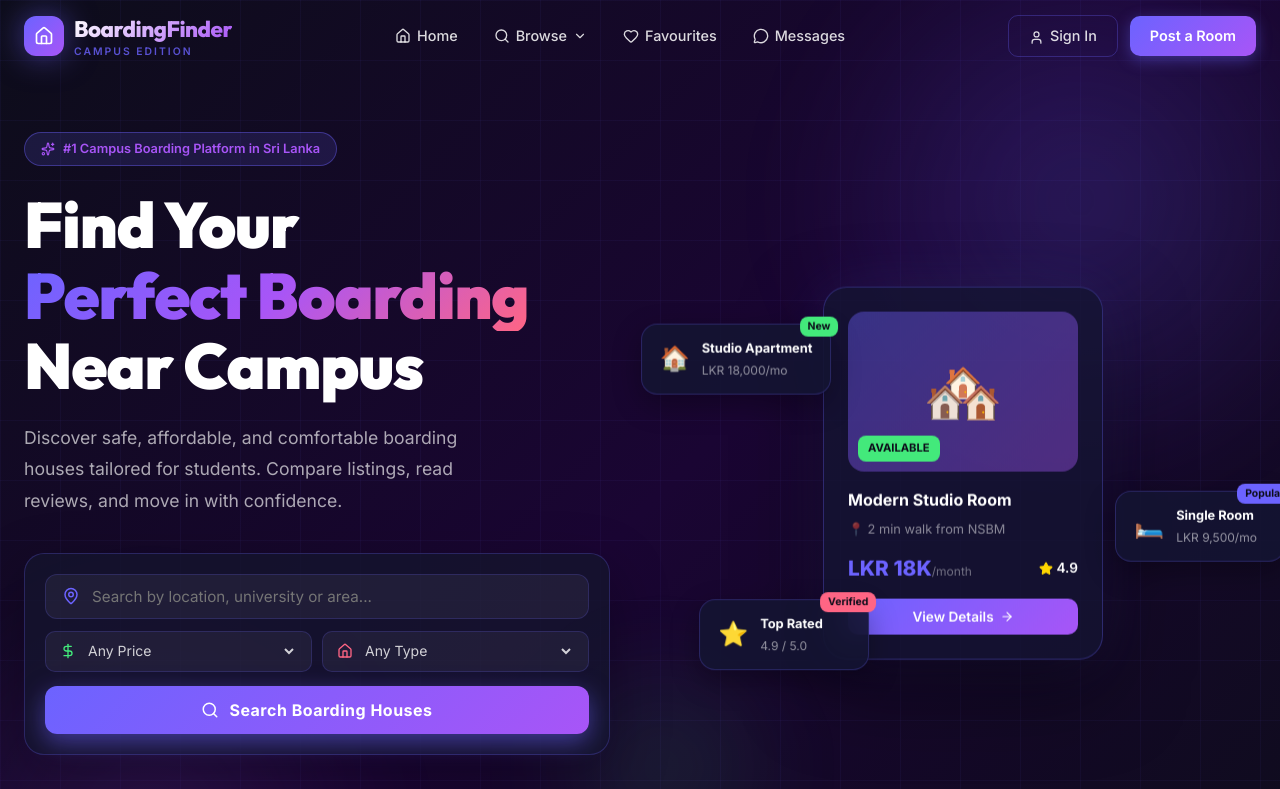
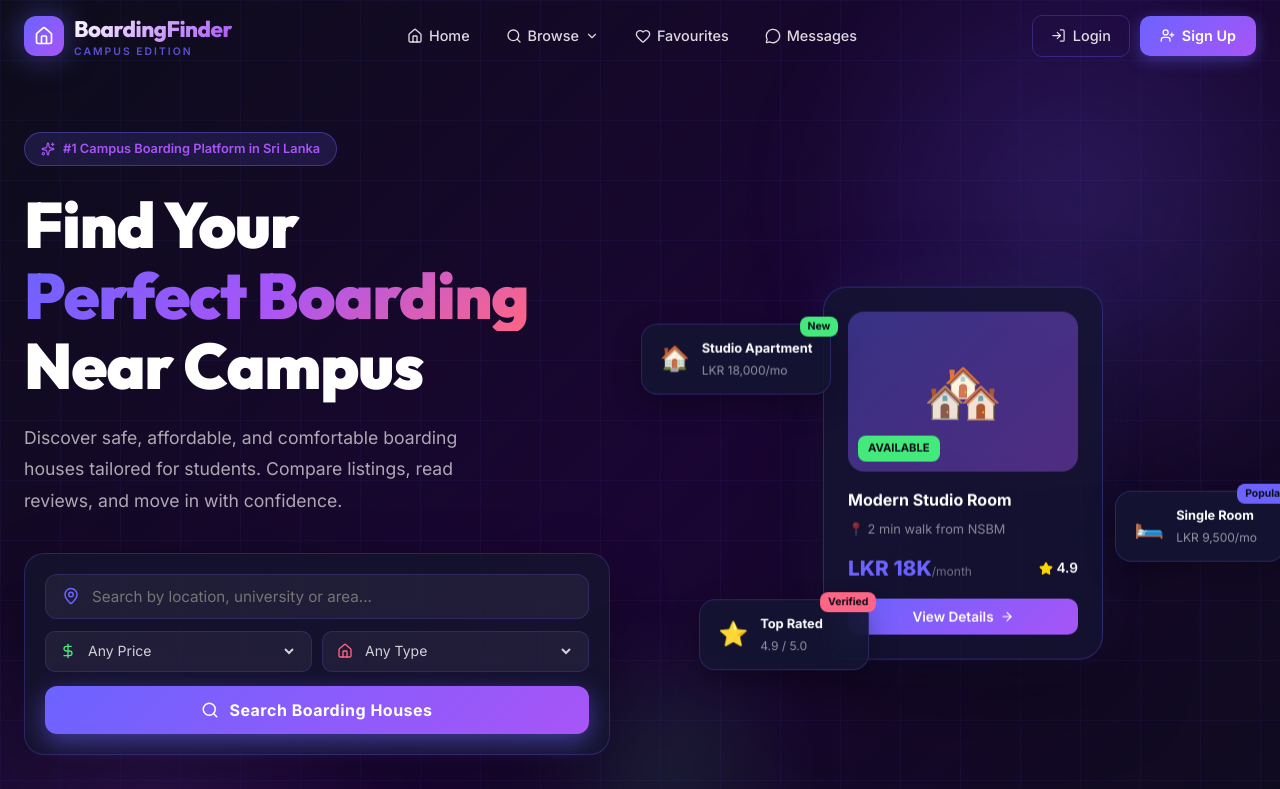
Before and after one commit to madhawadiyanath/unispace-frontend, a React app: page / in a window 1280 px wide. Shown: the top 789 px of the page. Built offline with nearby package versions, Linux system fonts and the light colour scheme; the HTML template or start-up script is replaced by a standard one.

Commit message:
add nav bar to login button and sign up button

```diff
--- a/src/Components/Navbar.tsx
+++ b/src/Components/Navbar.tsx
@@ -1,5 +1,5 @@
 import { useState, useEffect } from 'react';
-import { Menu, X, Home, Search, Heart, MessageCircle, User, ChevronDown } from 'lucide-react';
+import { Menu, X, Home, Search, Heart, MessageCircle, LogIn, UserPlus, ChevronDown } from 'lucide-react';
 
 const Navbar = () => {
   const [isOpen, setIsOpen] = useState(false);
@@ -176,33 +176,47 @@ const Navbar = () => {
         </div>
 
         {/* Auth Buttons */}
-        <div style={{ display: 'flex', alignItems: 'center', gap: '12px' }} className="desktop-nav">
+        <div style={{ display: 'flex', alignItems: 'center', gap: '10px' }} className="desktop-nav">
+          {/* Login Button */}
           <a
-            href="#"
+            href="/login"
             style={{
-              padding: '8px 20px',
+              display: 'flex',
+              alignItems: 'center',
+              gap: '7px',
+              padding: '8px 18px',
               borderRadius: '10px',
               color: 'rgba(255,255,255,0.85)',
               fontSize: '0.9rem',
               fontWeight: 500,
               border: '1px solid rgba(108,99,255,0.3)',
-              transition: 'all 0.2s',
+              transition: 'all 0.25s',
+              background: 'transparent',
             }}
             onMouseEnter={(e) => {
               (e.currentTarget as HTMLElement).style.borderColor = '#6C63FF';
-              (e.currentTarget as HTMLElement).style.background = 'rgba(108,99,255,0.1)';
+              (e.currentTarget as HTMLElement).style.background = 'rgba(108,99,255,0.12)';
+              (e.currentTarget as HTMLElement).style.color = '#fff';
+              (e.currentTarget as HTMLElement).style.transform = 'translateY(-1px)';
             }}
             onMouseLeave={(e) => {
               (e.currentTarget as HTMLElement).style.borderColor = 'rgba(108,99,255,0.3)';
               (e.currentTarget as HTMLElement).style.background = 'transparent';
+              (e.currentTarget as HTMLElement).style.color = 'rgba(255,255,255,0.85)';
+              (e.currentTarget as HTMLElement).style.transform = 'translateY(0)';
             }}
           >
-            <User size={15} style={{ display: 'inline', marginRight: '6px', verticalAlign: 'middle' }} />
-            Sign In
+            <LogIn size={15} />
+            Login
           </a>
+
+          {/* Sign Up Button */}
           <a
-            href="#"
+            href="/register"
             style={{
+              display: 'flex',
+              alignItems: 'center',
+              gap: '7px',
               padding: '8px 20px',
               borderRadius: '10px',
               background: 'linear-gradient(135deg, #6C63FF, #a855f7)',
@@ -210,18 +224,19 @@ const Navbar = () => {
               fontSize: '0.9rem',
               fontWeight: 600,
               boxShadow: '0 4px 15px rgba(108,99,255,0.4)',
-              transition: 'all 0.2s',
+              transition: 'all 0.25s',
             }}
             onMouseEnter={(e) => {
-              (e.currentTarget as HTMLElement).style.transform = 'translateY(-1px)';
-              (e.currentTarget as HTMLElement).style.boxShadow = '0 6px 20px rgba(108,99,255,0.6)';
+              (e.currentTarget as HTMLElement).style.transform = 'translateY(-2px)';
+              (e.currentTarget as HTMLElement).style.boxShadow = '0 8px 22px rgba(108,99,255,0.6)';
             }}
             onMouseLeave={(e) => {
               (e.currentTarget as HTMLElement).style.transform = 'translateY(0)';
               (e.currentTarget as HTMLElement).style.boxShadow = '0 4px 15px rgba(108,99,255,0.4)';
             }}
           >
-            Post a Room
+            <UserPlus size={15} />
+            Sign Up
           </a>
         </div>
 
@@ -277,9 +292,9 @@ const Navbar = () => {
               {link.icon} {link.label}
             </a>
           ))}
-          <div style={{ display: 'flex', gap: '12px', marginTop: '16px' }}>
+          <div style={{ display: 'flex', gap: '10px', marginTop: '16px' }}>
             <a
-              href="#"
+              href="/login"
               style={{
                 flex: 1,
                 textAlign: 'center',
@@ -288,12 +303,17 @@ const Navbar = () => {
                 border: '1px solid rgba(108,99,255,0.4)',
                 color: '#fff',
                 fontWeight: 500,
+                display: 'flex',
+                alignItems: 'center',
+                justifyContent: 'center',
+                gap: '7px',
               }}
             >
-              Sign In
+              <LogIn size={15} />
+              Login
             </a>
             <a
-              href="#"
+              href="/register"
               style={{
                 flex: 1,
                 textAlign: 'center',
@@ -302,9 +322,14 @@ const Navbar = () => {
                 background: 'linear-gradient(135deg, #6C63FF, #a855f7)',
                 color: '#fff',
                 fontWeight: 600,
+                display: 'flex',
+                alignItems: 'center',
+                justifyContent: 'center',
+                gap: '7px',
               }}
             >
-              Post a Room
+              <UserPlus size={15} />
+              Sign Up
             </a>
           </div>
         </div>
```
